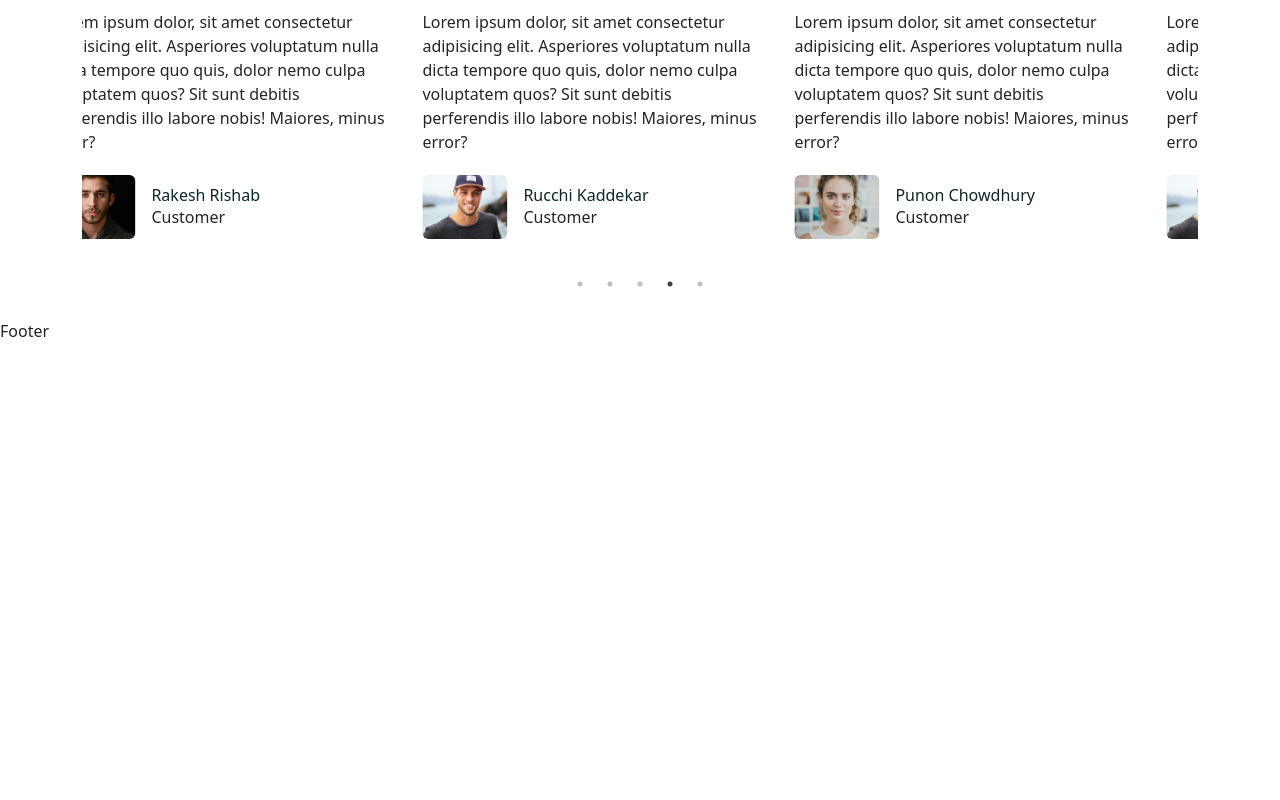
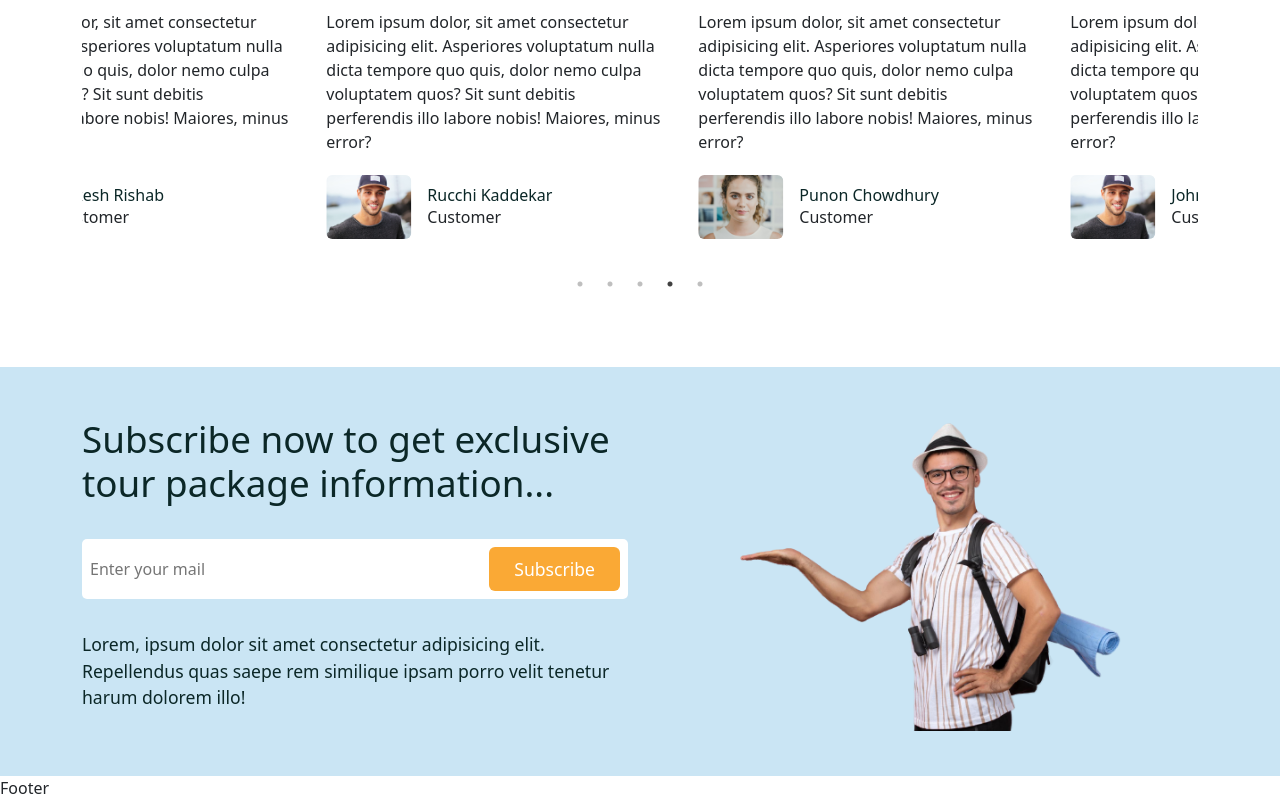
Before and after one commit to BadolJnU/Travel_Website, a React (Create React App) app in the folder frontend/: page /home in a window 1280 px wide. Shown: the part 3947-4747 px from the top of the page. Before the commit the page ends 4290 px from the top, so only its background shows below. Built offline with nearby package versions, Linux system fonts and the light colour scheme; a web font is replaced by a local one.

Commit message:
newsletter done

```diff
--- a/frontend/src/pages/Home.jsx
+++ b/frontend/src/pages/Home.jsx
@@ -13,6 +13,7 @@
 import FeaturedTourList from '../components/Featured_Tours/FeaturedTourList';
 import MasonoryImageGallery from '../components/Image-Gallery/MasonoryImageGallery';
 import Testimonial from '../components/Testimonial/Testimonial';
+import Newsletter from '../shared/Newsletter';
 
 const Home = () => {
   return <>
@@ -140,6 +141,9 @@
       </Container>
     </section>
     {/* Testimonial section End */}
+    {/* Newsletter section Start */}
+    <Newsletter />
+    {/* Newsletter section End */}
   </>
 }
 
--- /dev/null
+++ b/frontend/src/shared/Newsletter.css
@@ -0,0 +1,51 @@
+.newsletter {
+    background: #cae5f4;
+    padding: 0;
+    margin-top: 3rem;
+}
+
+.newsletter__img img {
+    width: 100%;
+}
+
+.newsletter__content {
+    padding: 50px 0;
+}
+
+.newsletter__content h2 {
+    font-size: 2.3rem;
+    margin-bottom: 2.1rem;
+}
+
+.newsletter__input {
+    display: flex;
+    align-items: center;
+    justify-content: space-between;
+    background: #fff;
+    padding: 0.5rem;
+    margin-bottom: 2rem;
+    border-radius: 5px;
+}
+
+.newsletter__input input {
+    border: none;
+    font-size: 1rem;
+    color: var(--heading-color);
+}
+
+.newsletter__input input:focus {
+    outline: none;
+}
+
+.newsletter__btn {
+    padding: 0.5rem 1.5rem !important;
+    background: var(--secondary-color) !important;
+    color: #fff !important;
+    font-size: 1.1rem !important;
+    font-weight: 500;
+}
+
+.newsletter__content p {
+    color: var(--heading-color);
+    font-size: 1.1rem;
+}
--- /dev/null
+++ b/frontend/src/shared/Newsletter.jsx
@@ -0,0 +1,33 @@
+import React from 'react';
+import "./Newsletter.css";
+
+import { Container, Row, Col } from 'reactstrap';
+import maleTouristImg from '../assets/images/male-tourist.png';
+
+const Newsletter = () => {
+  return (
+    <section className='newsletter'>
+        <Container>
+            <Row>
+                <Col lg="6">
+                    <div className="newsletter__content">
+                        <h2>Subscribe now to get exclusive tour package information...</h2>
+                        <div className="newsletter__input">
+                            <input type="email" name="email" id="email" placeholder='Enter your mail' />
+                            <button className="btn newsletter__btn">Subscribe</button>
+                        </div>
+                        <p>Lorem, ipsum dolor sit amet consectetur adipisicing elit. Repellendus quas saepe rem similique ipsam porro velit tenetur harum dolorem illo!</p>
+                    </div>
+                </Col>
+                <Col lg="6">
+                    <div className="newsletter__img">
+                        <img src={maleTouristImg} alt="" />
+                    </div>
+                </Col>
+            </Row>
+        </Container>
+    </section>
+  )
+}
+
+export default Newsletter
```
